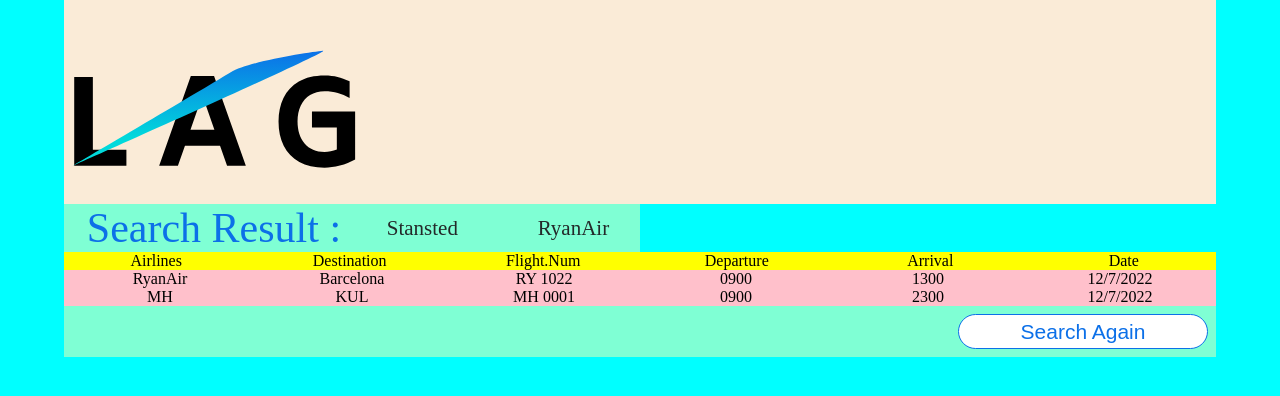
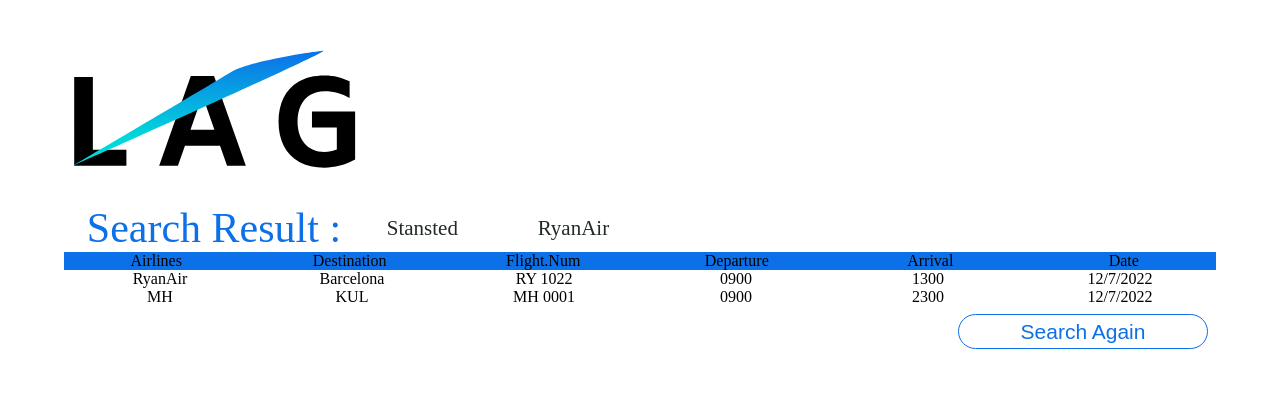
Before and after one commit to Patrick7-sudo/MAG-, a React (Create React App) app in the folder front-end/: page / in a window 1280 px wide. Both pictures are taken after typing "Sample" into the empty fields and a click on the input "submit". Shown: the top 396 px of the page. Built offline with nearby package versions, Linux system fonts and the light colour scheme; a web font is replaced by a local one.

Commit message:
commit colour changed

```diff
--- a/front-end/src/components/datasection/main.module.css
+++ b/front-end/src/components/datasection/main.module.css
@@ -51,14 +51,14 @@
 
 
 .MainContainer{
-    background-color: aqua;
+    /* background-color: aqua; */
     display: flex;
     /* justify-content: center; */
     flex-direction: column;
     align-items: center;
 }
 .headerContainer{
-    background-color: antiquewhite;
+    /* background-color: antiquewhite; */
     /* min-height:46px; */
     width:90%;
 }
@@ -68,7 +68,7 @@
     width:90%;
 }
 .contentSearchContainer{
-    background-color: aquamarine;
+    /* background-color: aquamarine; */
     display: flex;
     justify-content: space-around;
     align-items: center;
@@ -96,13 +96,11 @@
     margin-right:.5rem;
 }
 
-.mainContentDataContainer{
+/* .mainContentDataContainer{
     background-color: blue;
-
-
-}
+} */
 .mainContentDataLabelContainer {
-    background-color: yellow;
+    background-color: #0C70E8;
     display: flex;
     justify-content: space-between;
     font-family: 'Glegoo';
@@ -112,7 +110,7 @@
     width:16%;
 }
 .mainContentData{
-    background-color: pink;
+    /* background-color: pink; */
     display: flex;
     justify-content: space-around;
     font-family: 'Glegoo';
@@ -124,7 +122,7 @@
 }
 
 .smallScreenmainContentDataContainer{
-    background-color: bisque;
+    /* background-color: bisque; */
     display: flex;
     justify-content: center;
     align-items: center;
@@ -132,7 +130,7 @@
     flex-direction: column;
 }
 .smallScreenmainContentIndividualContainer{
-    background-color: pink;
+    /* background-color: pink; */
     width:50%;
     display: flex;
     flex-direction: column;
@@ -140,7 +138,7 @@
 
 }
 .smallScreenmainAirlineContainer{
-    background-color: orange;
+    background-color: #E5FBFB;
     display: flex;
     justify-content: space-between;
 
@@ -152,7 +150,7 @@
 }
 
 .buttonHolder{
-    background-color: aquamarine;
+    /* background-color: aquamarine; */
     /* min-height:200px; */
     display: flex;
     justify-content: flex-end;
```
